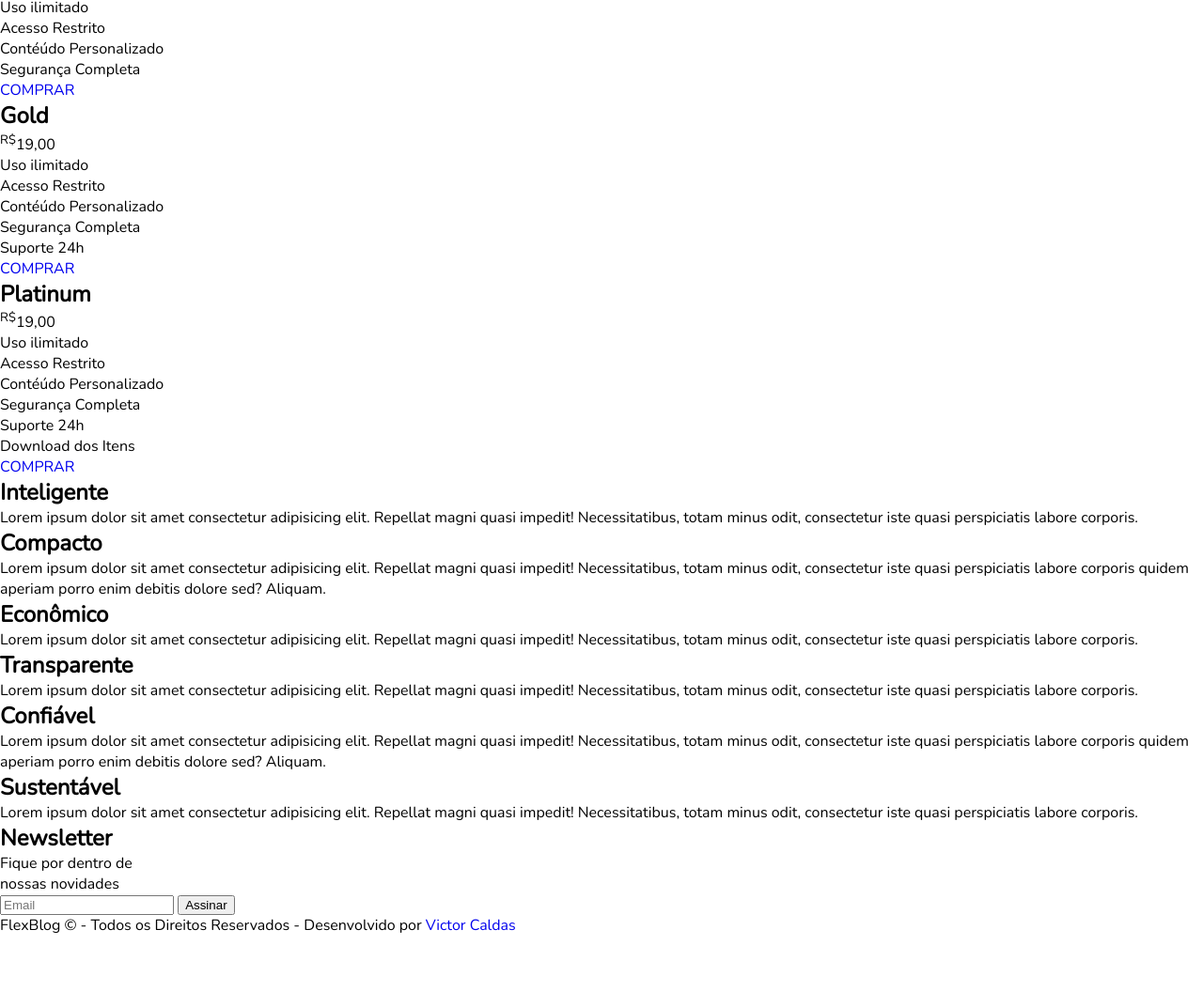
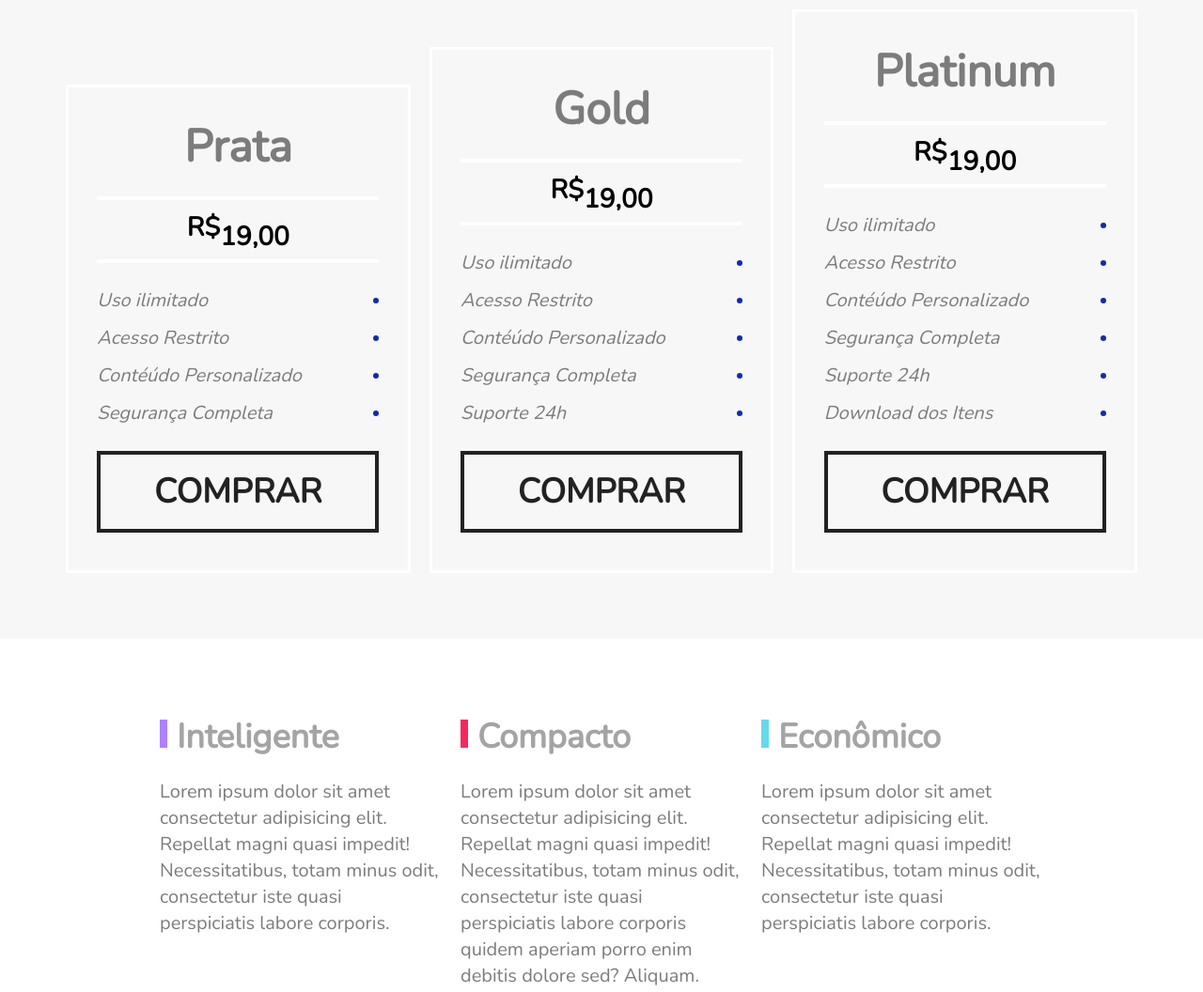
Before and after one commit to VFCaldas/FlexBlog, a plain HTML site: page index.html in a window 1280 px wide. Shown: the part 1919-2975 px from the top of the page at 94% size. Before the commit the page ends 2915 px from the top, so only its background shows below. Drawn offline with nearby package versions, Linux system fonts and the light colour scheme.

Commit message:
design final do projeto flexblog

```diff
--- a/index.html
+++ b/index.html
@@ -68,6 +68,7 @@
       </ul>
       <a href="#">COMPRAR</a>
     </div>
+    <div class="preco-item">
     <h2>Gold</h2>
     <span><sup>R$</sup>19,00</span>
     <ul>
@@ -78,7 +79,8 @@
       <li>Suporte 24h</li>
     </ul>
     <a href="#">COMPRAR</a>
-    </div>
+  </div>
+  <div class="preco-item">
     <h2>Platinum</h2>
     <span><sup>R$</sup>19,00</span>
     <ul>
@@ -137,9 +139,11 @@
     </form>
   </section>
   <footer class="footer-bg">
-    <div class="footer-container"></div>
+    <div class="footer">
+      <p>FlexBlog © - Todos os Direitos Reservados - Desenvolvido por <a href="victorcaldas.com">Victor Caldas</a></p>
+    </div>
   </footer>
-  <p>FlexBlog © - Todos os Direitos Reservados - Desenvolvido por <a href="victorcaldas.com">Victor Caldas</a></p>
+
 </body>
 
 </html>
--- a/style.css
+++ b/style.css
@@ -134,7 +134,6 @@ body , h1 , h2 , p ,a {
   color: #a4a4a4;
   background: #f7f7f7;
   padding: 60px 20px;
-  border;
 }
 .produto-item{
   margin: 10px;
@@ -149,3 +148,205 @@ body , h1 , h2 , p ,a {
 .blue{
   border-top: 8px solid #66d9eb;
 }
+/* Preco */
+.preco{
+  background: #f7f7f7;
+  display: flex;
+  flex-wrap: wrap;
+  padding: 60px;
+  align-items: flex-end;
+}
+.preco-item{
+  flex: 1;
+  border: 3px solid #ffffff;
+  padding: 20px;
+  margin: 10px;
+}
+.preco-item h2{
+  font-size: 3rem;
+  color: #7c7c7c;
+  text-align: center;
+  margin-top: 10px;
+}
+.preco-item span{
+  font-size: 1.75rem;
+  max-width: 300px;
+  margin: 20px auto;
+  display: block;
+  text-align: center;
+  font-weight: bold;
+  padding: 10px 0 5px 0;
+  border-top: 4px solid #ffffff;
+  border-bottom: 4px solid #ffffff;
+}
+.preco-item span sup{
+  font-size: 1.75rem;
+}
+.preco-item ul {
+  max-width: 300px;
+  margin: 20px auto;
+  font-size: 1.25rem;
+  line-height: 2;
+  font-style: italic;
+  color: #7c7c7c;
+}
+.preco-item li{
+  display: flex;
+  justify-content: space-between;
+  align-items: center;
+}
+.preco-item li::after{
+  display: block;
+  content: ' ';
+  height: 6px;
+  width: 6px;
+  border-radius: 50%;
+  background: #122ab2;
+}
+.preco-item a{
+  display: block;
+  max-width: 300px;
+  margin: 20px auto;
+  text-align: center;
+  color: #222222;
+  padding: 15px 0;
+  font-size: 2.25rem;
+  border: 4px solid #222222;
+  font-weight: bold;
+}
+@media(max-width: 800px){
+  .preco{
+    padding-left: 10px;
+    padding-right: 10px;
+  }
+  .preco .preco-item:nth-child(3){
+    order: -2;
+  }
+  .preco .preco-item:nth-child(2){
+    order: -1;
+  }
+}
+/* Qualidade */
+
+.qualidade-container{
+  max-width: 960px;
+  margin: 60px auto;
+  display: flex;
+  flex-wrap: wrap;
+}
+.qualidade-item{
+  flex: 1 1 300px;
+  margin: 20px 10px;
+}
+.qualidade-item h2{
+font-size: 2.25rem;
+color: #a4a4a4;
+margin-bottom: 20px;
+}
+.qualidade-item h2::before{
+content: ' ';
+display: inline-block;
+width: 8px;
+height: 30px;
+margin-right: 10px;
+}
+.qualidade-item:nth-of-type(3n+1) h2::before{
+  background:  #ae81ff;
+}
+.qualidade-item:nth-of-type(3n+2) h2::before{
+  background:  #f9265e;
+}
+.qualidade-item:nth-of-type(3n+3) h2::before{
+  background: #66d9eb;
+}
+.qualidade-item p{
+  font-size: 1.25rem;
+  line-height: 1.4;
+  color: #7c7c7c;
+}
+
+/*Newsletter*/
+
+.newsletter {
+	background: #f7f7f7;
+	padding: 60px calc((100% - 960px) / 2 );
+	display: flex;
+	flex-wrap: wrap;
+}
+
+.newsletter-info {
+	flex: 1 1 240px;
+	margin: 0 10px;
+}
+
+.newsletter-info h1 {
+	font-size: 3em;
+	color: #a4a4a4;
+}
+
+.newsletter-info p {
+	font-size: 1.25em;
+	font-style: italic;
+	max-width: 230px;
+	color: #7c7c7c;
+	margin-bottom: 10px;
+}
+
+.newsletter-form {
+	flex: 2 1 260px;
+	margin: 0 10px;
+	align-self: center;
+	display: flex;
+	flex-wrap: wrap;
+}
+
+.newsletter-form input {
+	flex: 3 1 260px;
+	font-size: 1.25em;
+	color: #7c7c7c;
+	font-style: italic;
+	font-family: "Nunito", Helvetica, Arial, sans-serif;
+	border: 4px solid #2c70ff;
+	background: transparent;
+	padding: 15px 10px;
+	margin: 0px;
+	border-radius: 0px;
+}
+
+.newsletter-form button {
+	font-family: "Nunito", Helvetica, Arial, sans-serif;
+	font-size: 2.25em;
+	font-weight: bold;
+	text-transform: uppercase;
+	background: #2c70ff;
+	color: white;
+	margin: 0px;
+	cursor: pointer;
+	border: 0px;
+	padding: 15px 10px;
+}
+
+@media (max-width: 600px) {
+	.newsletter-form button {
+		font-size: 1.5em;
+	}
+}
+
+/*Footer*/
+
+.footer {
+	display: flex;
+	background: #2c70ff;
+	height: 200px;
+	align-items: center;
+}
+
+.footer p {
+	flex: 1;
+	text-align: center;
+	font-size: 2.25em;
+	color: #ffffff;
+}
+.footer a{
+  color: #66d9eb;
+}
```
